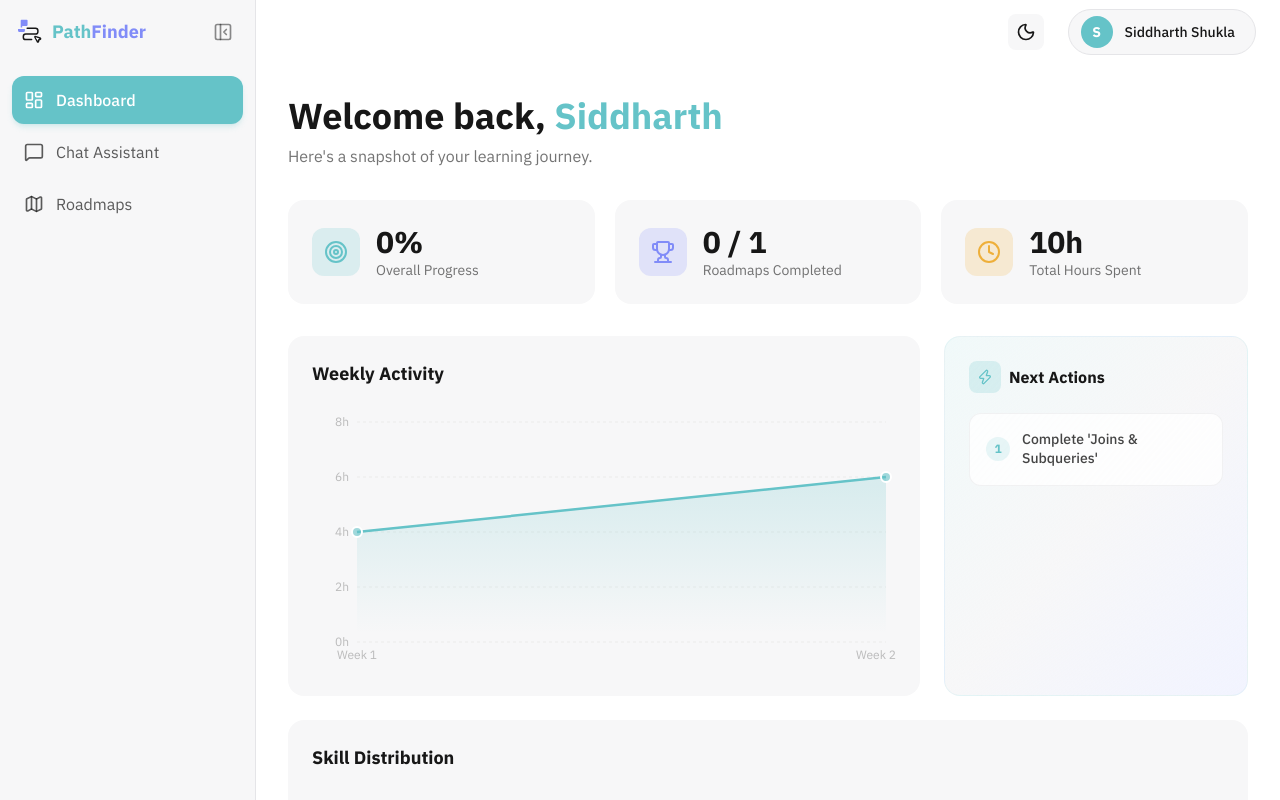
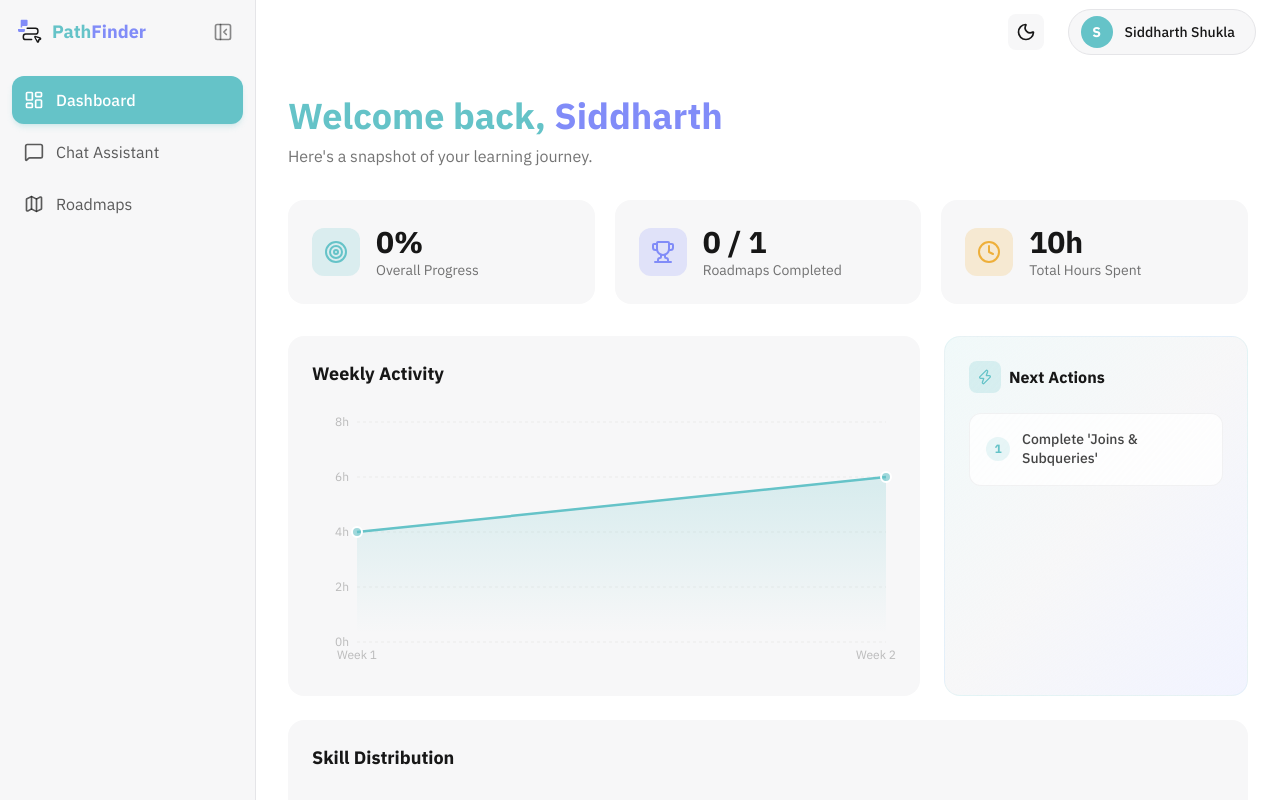
Before and after one commit to SiddharthShukla48/HCL_Tech_Hackathon, a React (Vite) app in the folder frontend/: page /dashboard in a window 1280 px wide. Built offline with nearby package versions, Linux system fonts and the light colour scheme; a web font is replaced by a local one.

Commit message:
style: update dashboard, roadmaps, and chat pages with refined brand color scheme

```diff
--- a/frontend/src/pages/Chat.jsx
+++ b/frontend/src/pages/Chat.jsx
@@ -122,10 +122,10 @@ export default function Chat() {
           {messages.length === 0 && !isGenerating ? (
             // Empty state
             <div className="h-[60vh] flex flex-col items-center justify-center text-center px-4">
-              <div className="w-16 h-16 rounded-2xl bg-primary/10 flex items-center justify-center text-primary mb-6 shadow-sm border border-primary/10">
+              <div className="w-16 h-16 rounded-2xl bg-secondary/10 flex items-center justify-center text-primary mb-6 shadow-sm border border-primary/10">
                 <Sparkles className="w-8 h-8" />
               </div>
-              <h2 className="text-3xl font-display font-bold text-base-content mb-3">
+              <h2 className="text-3xl font-display font-bold text-primary mb-3">
                 What do you want to learn?
               </h2>
               <p className="text-base-content/60 font-sans max-w-md text-base">
--- a/frontend/src/pages/Dashboard.jsx
+++ b/frontend/src/pages/Dashboard.jsx
@@ -50,8 +50,8 @@ export default function Dashboard() {
     <div className="p-8 max-w-7xl mx-auto w-full overflow-auto">
       {/* Greeting */}
       <motion.div initial={{ opacity: 0, y: 20 }} animate={{ opacity: 1, y: 0 }} className="mb-8">
-        <h1 className="text-4xl font-display font-bold text-base-content mb-2">
-          Welcome back, <span className="text-primary">{firstName}</span>
+        <h1 className="text-4xl font-display font-bold text-primary mb-2">
+          Welcome back, <span className="text-secondary">{firstName}</span>
         </h1>
         <p className="text-base-content/60 font-sans">
           Here's a snapshot of your learning journey.
--- a/frontend/src/pages/Roadmaps.jsx
+++ b/frontend/src/pages/Roadmaps.jsx
@@ -76,8 +76,8 @@ export default function Roadmaps() {
   return (
     <div className="p-8 max-w-7xl mx-auto w-full">
       <motion.div initial={{ opacity: 0, y: 20 }} animate={{ opacity: 1, y: 0 }} className="mb-8">
-        <h1 className="text-4xl font-display font-bold text-base-content mb-2 flex items-center gap-3">
-          My Roadmaps
+        <h1 className="text-4xl font-display font-bold text-primary mb-2 flex items-center gap-3">
+          My <span className="text-secondary">Roadmaps</span>
         </h1>
         <p className="text-base-content/70 font-sans">
           Track your progress and access your personalized learning paths.
```
